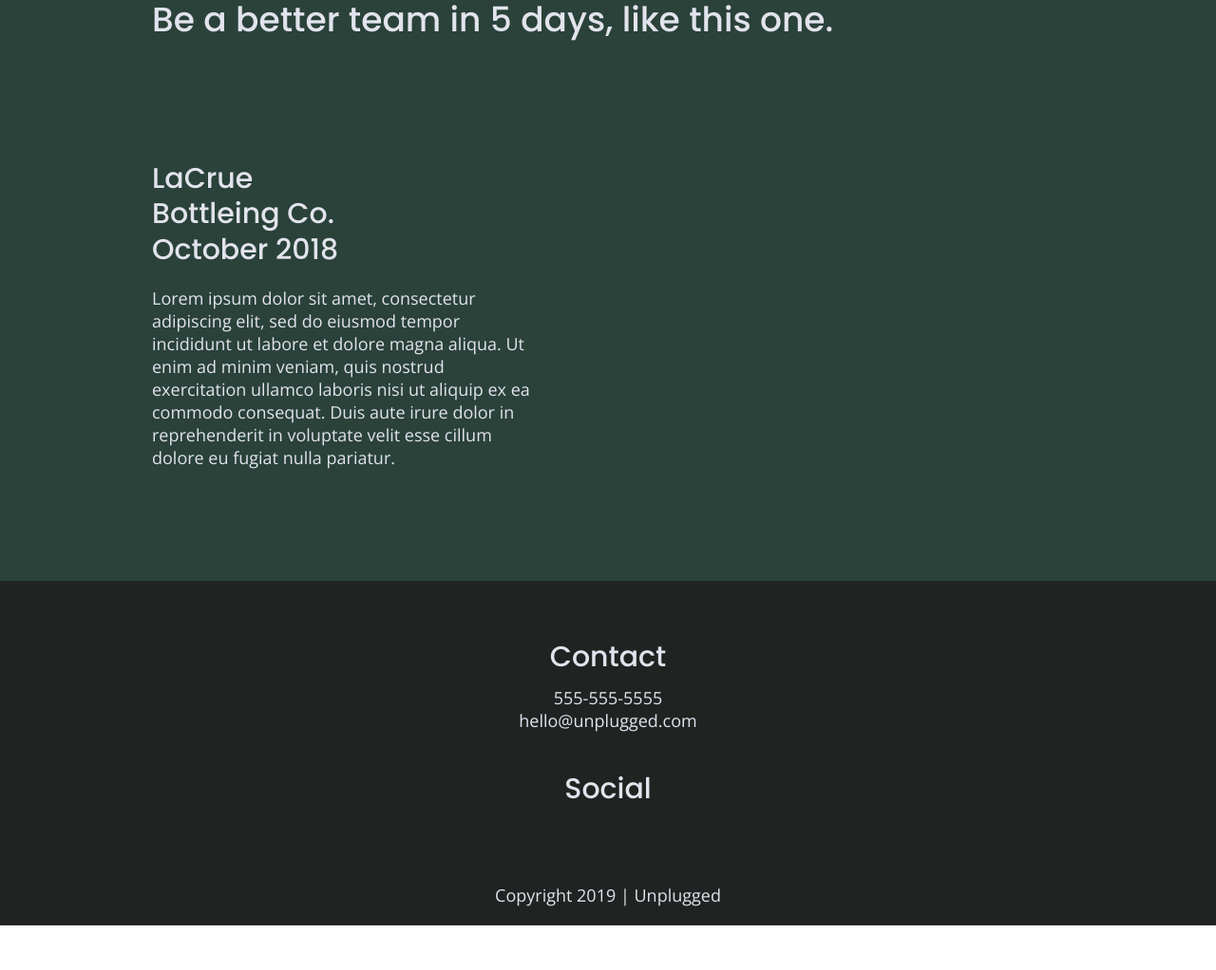
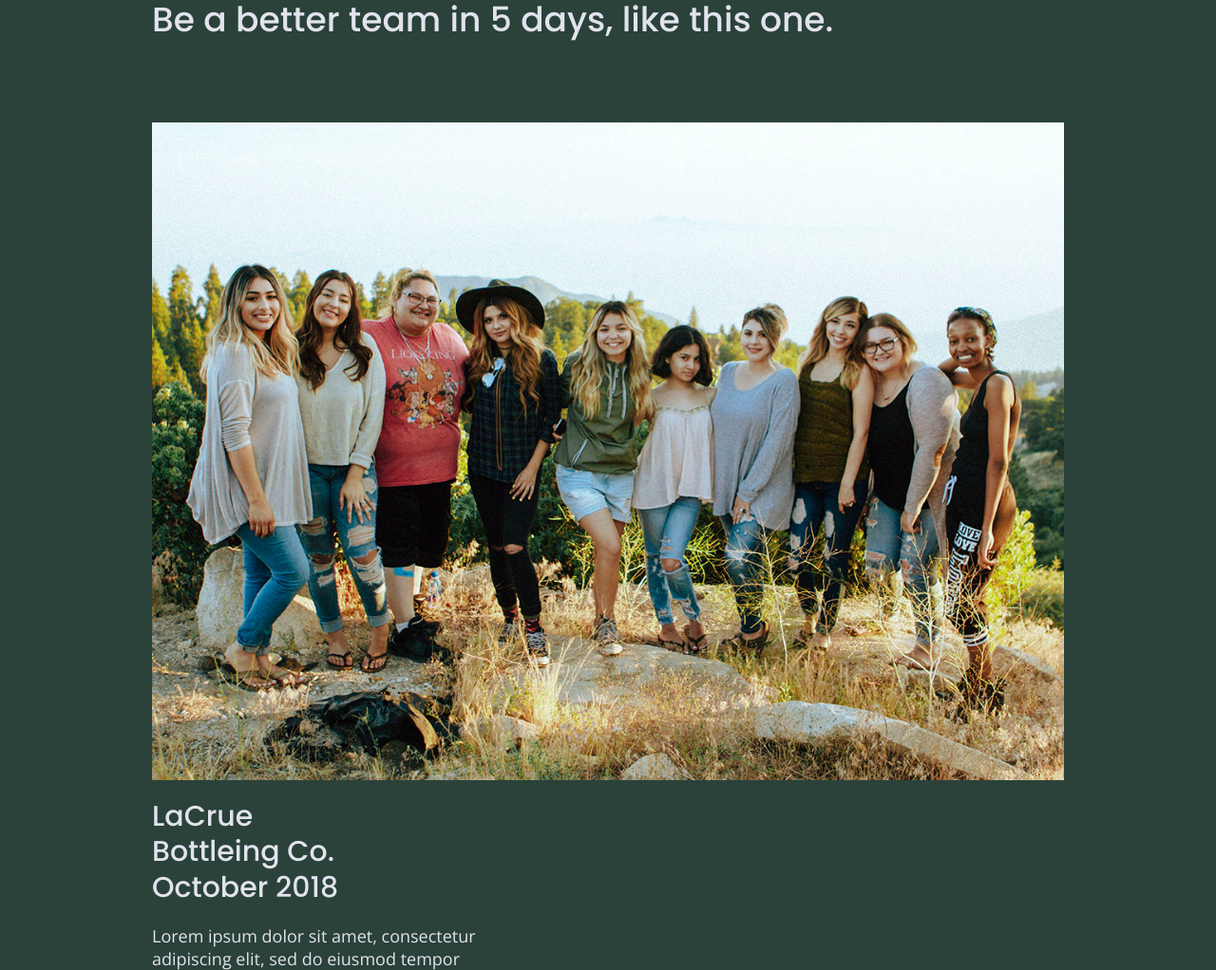
Before and after one commit to wood-g/unplugged, a website: page index.html in a window 1280 px wide. Shown: the part 2377-3399 px from the top of the page at 95% size. Before the commit the page ends 3352 px from the top, so only its background shows below. Drawn offline with nearby package versions, Linux system fonts and the light colour scheme.

Commit message:
Html edits

```diff
--- a/index.html
+++ b/index.html
@@ -127,9 +127,9 @@
         <div class="content-wrapper">
 
           <h2>Be a better team in 5 days, like this one.</h2>
-          <figure>
-            <img src
-          </figure>
+            <figure>
+              <img src="img/omar-lopez-296944-unsplash.jpg" alt="Team Building" />
+            </figure>
           <article>
             <div>
               <h3>LaCrue Bottleing Co. October 2018</h3>
```
